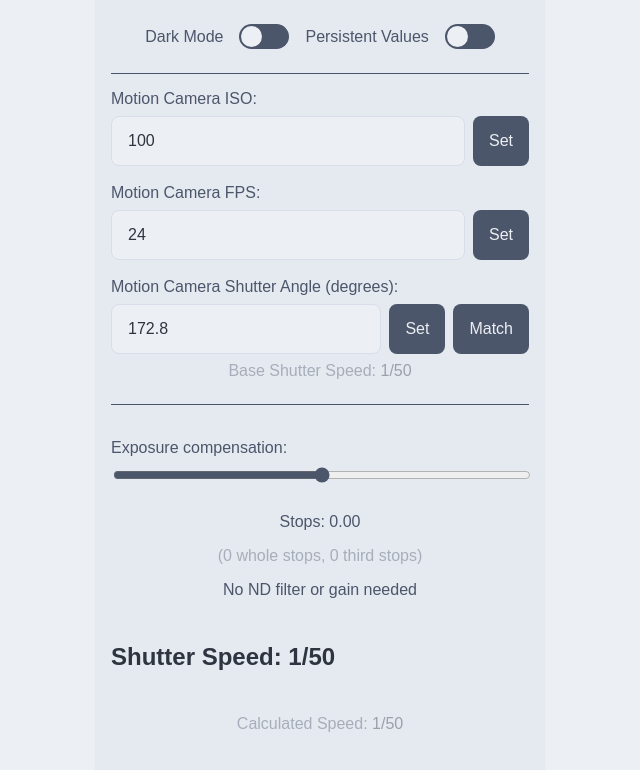
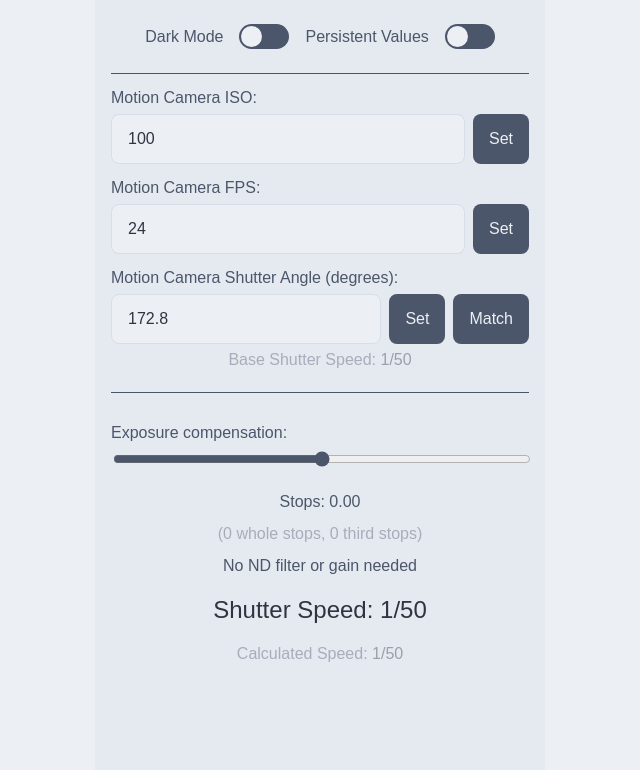
Before and after one commit to evy-li/exposure_match, a plain HTML site: page index.html in a window 1280 px wide. Shown: the whole page, without its empty margins (320-960 px from the left). Drawn offline with Linux system fonts and the light colour scheme; a web font is replaced by a local one.

Commit message:
commity commit pushy push

```diff
--- a/css/stylesheet.css
+++ b/css/stylesheet.css
@@ -1,3 +1,4 @@
+@import url('reset.css');
 @import url('https://cdnfonts.com/sf-mono.font');
 
 :root {
@@ -64,6 +65,12 @@ body {
 h1 {
   font-size: 1.5rem;
   margin-bottom: 3rem;
+  color: var(--nord-polar-night-darkest);
+  text-align: center;
+}
+
+h2 {
+  font-size: 1.5rem;
   color: var(--nord-polar-night-darkest);
   text-align: center;
 }
```
